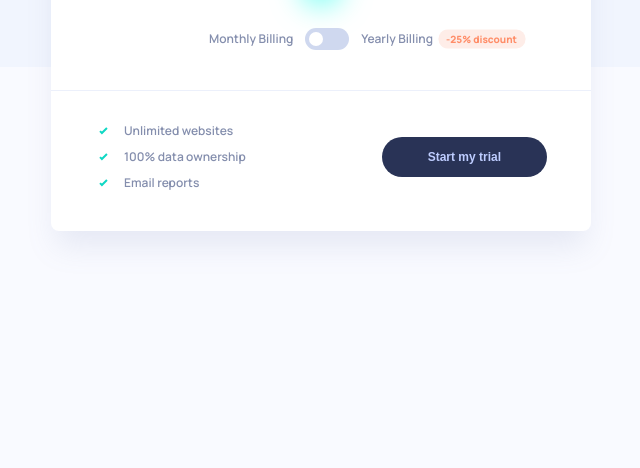
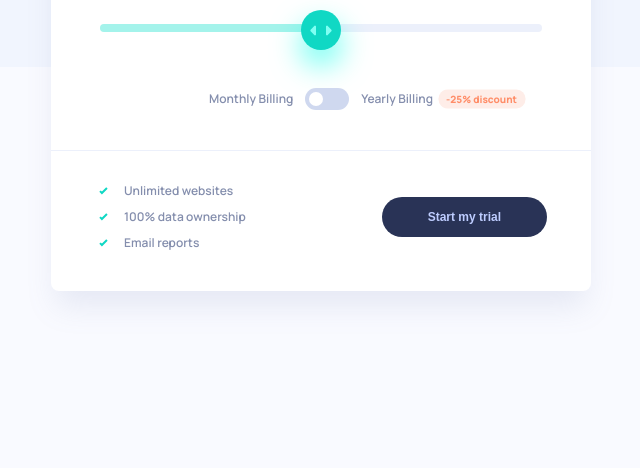
Before and after one commit to GabrielDeFreitas/front-end-mentor-challenges, a plain HTML site: page interactive-pricing-component-main/index.html in a window 1280 px wide. Shown: the part 332-800 px from the top of the page, without its empty margins (319-959 px from the left). Drawn offline with Linux system fonts and the light colour scheme.

Commit message:
css - margin card wrapper

```diff
--- a/interactive-pricing-component-main/main.css
+++ b/interactive-pricing-component-main/main.css
@@ -38,6 +38,7 @@ body {
   align-items: center;
   gap: 6.4rem;
   width: 100%;
+  margin-top: 6rem;
 }
 
 @media screen and (min-width: 1000px) {
```
